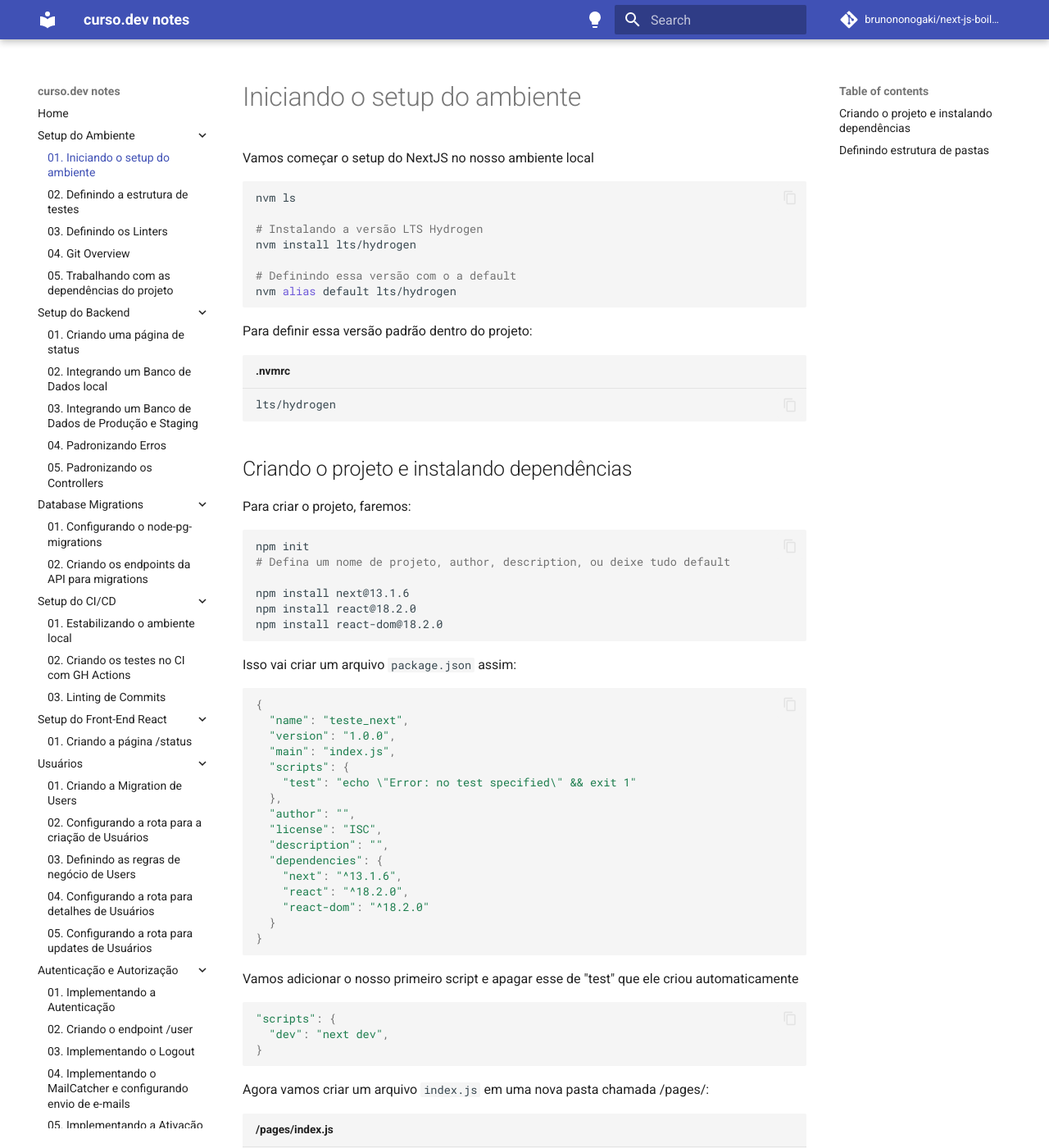
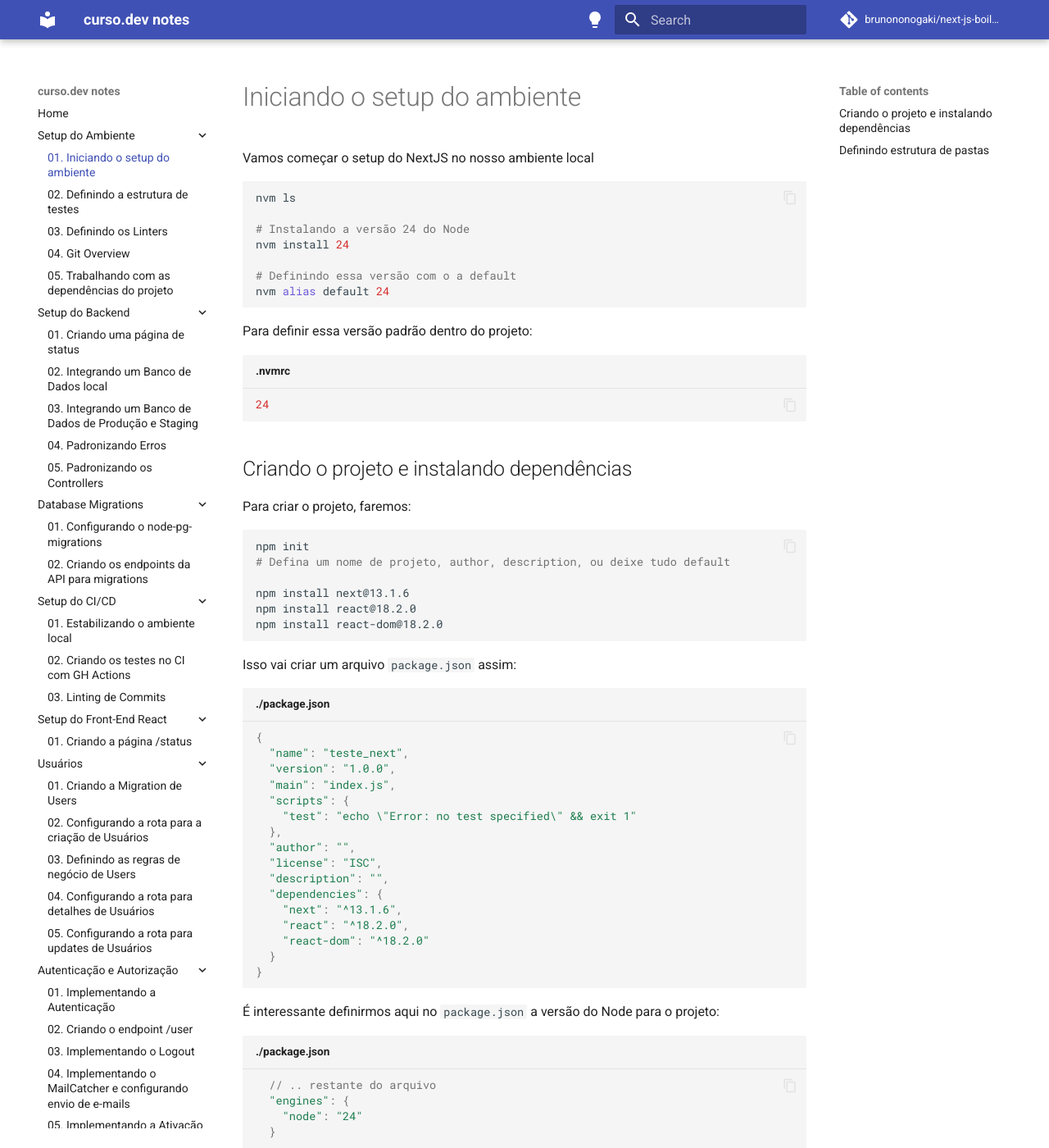
Before and after one commit to brunononogaki/next-js-boilerplate, an MkDocs documentation site: the page built from docs/docs/01_setup_ambiente/01_setup_do_ambiente.md, in a window 1280 px wide and 1400 px high. Shown: the whole window at 82% size. Built offline with MkDocs 1.6.1 and Material for MkDocs 9.7.7, drawn with Linux system fonts in a browser that asks for light colours; comment, search, counter and statistics services are not loaded.

Commit message:
docs: document upgrade node version to 24

````diff
--- a/docs/docs/01_setup_ambiente/01_setup_do_ambiente.md
+++ b/docs/docs/01_setup_ambiente/01_setup_do_ambiente.md
@@ -5,17 +5,18 @@
 ```bash
 nvm ls
 
-# Instalando a versão LTS Hydrogen
-nvm install lts/hydrogen
+# Instalando a versão 24 do Node
+nvm install 24
 
 # Definindo essa versão com o a default
-nvm alias default lts/hydrogen
+nvm alias default 24
 ```
 
 Para definir essa versão padrão dentro do projeto:
 
 ```bash title=".nvmrc"
-lts/hydrogen
+24
+
 ```
 
 ## Criando o projeto e instalando dependências
@@ -33,7 +34,7 @@
 
 Isso vai criar um arquivo `package.json` assim:
 
-```javascript
+```javascript title="./package.json"
 {
   "name": "teste_next",
   "version": "1.0.0",
@@ -52,9 +53,17 @@
 }
 ```
 
+É interessante definirmos aqui no `package.json` a versão do Node para o projeto:
+```javascript title="./package.json"
+  // .. restante do arquivo
+  "engines": {
+    "node": "24"
+  }
+```
+
 Vamos adicionar o nosso primeiro script e apagar esse de "test" que ele criou automaticamente
 
-```javascript
+```javascript title="./package.json"
 "scripts": {
   "dev": "next dev",
 }
````
Also changed, not shown: docs/docs/04_setup_cicd/02_Testes_no_CI(GH_Actions).md (+4 -4 lines), docs/docs/04_setup_cicd/03_Linting_de_Commits.md (+1 -1 lines), docs/docs/index.md (+2 -2 lines).
